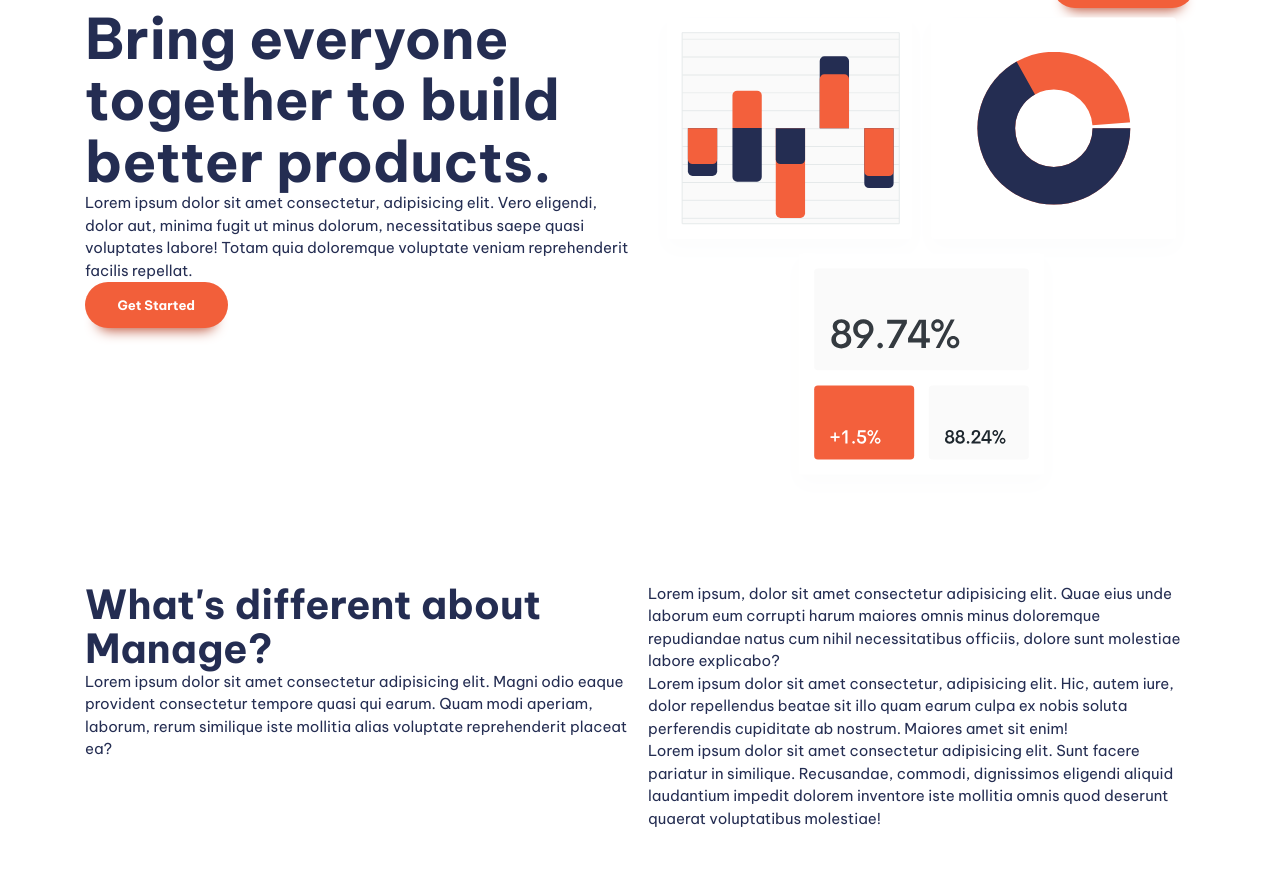
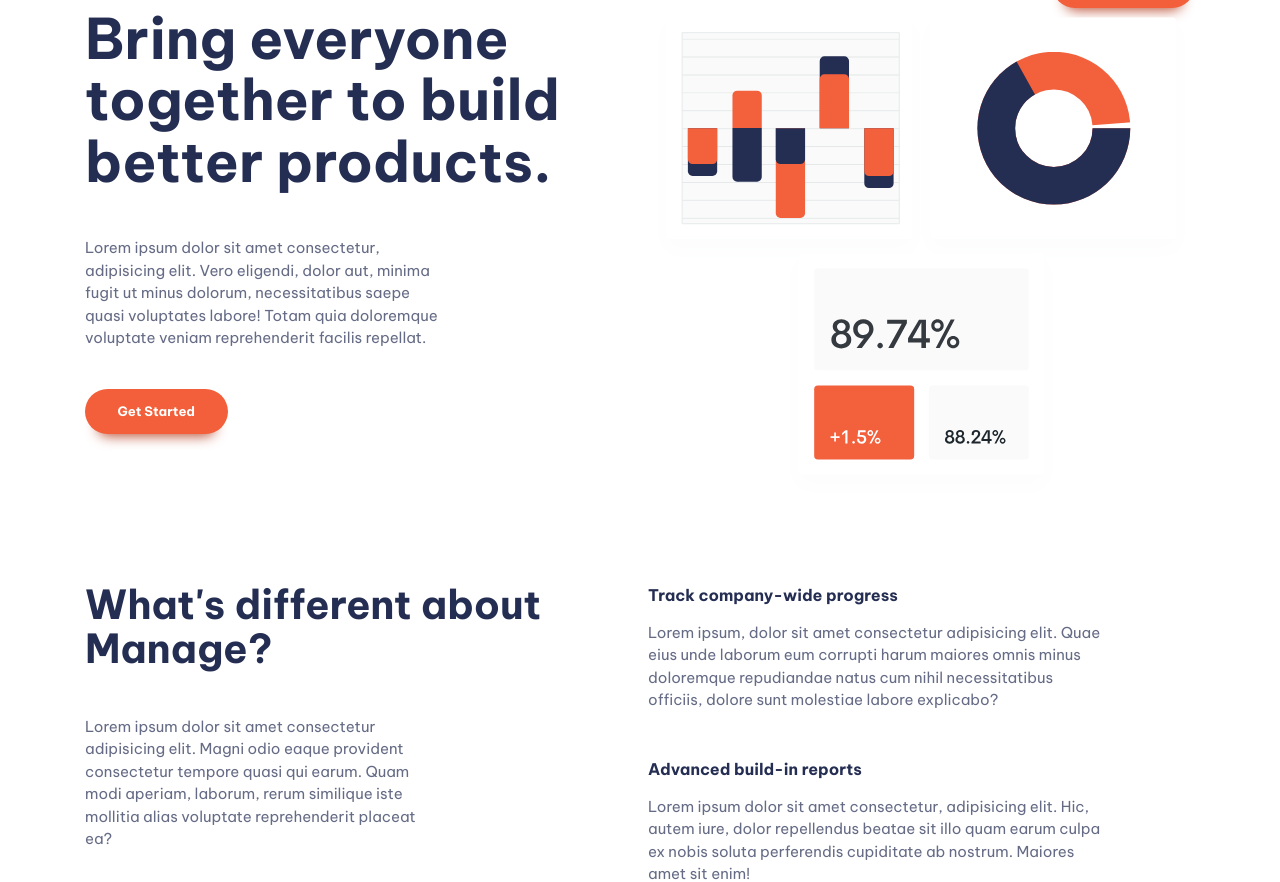
Before and after one commit to jarekucinski/rwd-practice-manage, a website built with Vite: page index.html in a window 1280 px wide. Shown: the part 70-952 px from the top of the page. Built offline with nearby package versions, Linux system fonts and the light colour scheme.

Commit message:
make some spacing magic

```diff
--- a/index.html
+++ b/index.html
@@ -42,7 +42,7 @@
       <section class="padding-block-900">
         <div class="container">
           <div class="even-columns">
-            <div>
+            <div class="flow">
               <h1 class="fs-primary-heading fw-bold">Bring everyone together to build better products.</h1>
               <p>
                 Lorem ipsum dolor sit amet consectetur, adipisicing elit. Vero eligendi, dolor aut, minima fugit ut
@@ -61,7 +61,7 @@
       <section class="padding-block-900">
         <div class="container">
           <div class="even-columns">
-            <div>
+            <div class="flow">
               <h2 class="fs-secondary-heading fw-bold">What's different about Manage?</h2>
               <p>
                 Lorem ipsum dolor sit amet consectetur adipisicing elit. Magni odio eaque provident consectetur tempore
@@ -70,29 +70,36 @@
               </p>
             </div>
             <div>
-              <ul role="list">
+              <ul class="numbered-items | flow" role="list">
                 <li>
-                  <h3 class="fs-600 fw-bold"></h3>
-                  <p>
-                    Lorem ipsum, dolor sit amet consectetur adipisicing elit. Quae eius unde laborum eum corrupti harum
-                    maiores omnis minus doloremque repudiandae natus cum nihil necessitatibus officiis, dolore sunt
-                    molestiae labore explicabo?
-                  </p>
+                  <div class="flow" style="--flow-spacer: 1em">
+                    <h3 class="fs-600 fw-bold">Track company-wide progress</h3>
+                    <p data-width="wide">
+                      Lorem ipsum, dolor sit amet consectetur adipisicing elit. Quae eius unde laborum eum corrupti
+                      harum maiores omnis minus doloremque repudiandae natus cum nihil necessitatibus officiis, dolore
+                      sunt molestiae labore explicabo?
+                    </p>
+                  </div>
                 </li>
                 <li>
-                  <h3 class="fs-600 fw-bold"></h3>
-                  <p>
-                    Lorem ipsum dolor sit amet consectetur, adipisicing elit. Hic, autem iure, dolor repellendus beatae
-                    sit illo quam earum culpa ex nobis soluta perferendis cupiditate ab nostrum. Maiores amet sit enim!
-                  </p>
+                  <div class="flow" style="--flow-spacer: 1em">
+                    <h3 class="fs-600 fw-bold">Advanced build-in reports</h3>
+                    <p data-width="wide">
+                      Lorem ipsum dolor sit amet consectetur, adipisicing elit. Hic, autem iure, dolor repellendus
+                      beatae sit illo quam earum culpa ex nobis soluta perferendis cupiditate ab nostrum. Maiores amet
+                      sit enim!
+                    </p>
+                  </div>
                 </li>
                 <li>
-                  <h3 class="fs-600 fw-bold"></h3>
-                  <p>
-                    Lorem ipsum dolor sit amet consectetur adipisicing elit. Sunt facere pariatur in similique.
-                    Recusandae, commodi, dignissimos eligendi aliquid laudantium impedit dolorem inventore iste mollitia
-                    omnis quod deserunt quaerat voluptatibus molestiae!
-                  </p>
+                  <div class="flow" style="--flow-spacer: 1em">
+                    <h3 class="fs-600 fw-bold">Everything you need is one place</h3>
+                    <p data-width="wide">
+                      Lorem ipsum dolor sit amet consectetur adipisicing elit. Sunt facere pariatur in similique.
+                      Recusandae, commodi, dignissimos eligendi aliquid laudantium impedit dolorem inventore iste
+                      mollitia omnis quod deserunt quaerat voluptatibus molestiae!
+                    </p>
+                  </div>
                 </li>
               </ul>
             </div>
--- a/src/style.css
+++ b/src/style.css
@@ -123,6 +123,15 @@ body {
   font-size: var(--fs-body);
   font-family: var(--ff-body);
   color: var(--color-primary-400);
+}
+
+p:not([class]) {
+  opacity: 0.7;
+  max-width: 35ch;
+}
+
+p[data-width='wide'] {
+  max-width: 45ch;
 }
 
 /* button */
@@ -349,6 +358,12 @@ body {
   margin-inline: auto;
 }
 
+/* same as ":not(:first-child)" but without boosting specificity */
+/* also as ".flow * + *" */
+:where(.flow :not(:first-child)) {
+  margin-top: var(--flow-spacer, 3em);
+}
+
 .even-columns {
   display: grid;
   gap: 1rem;
```
